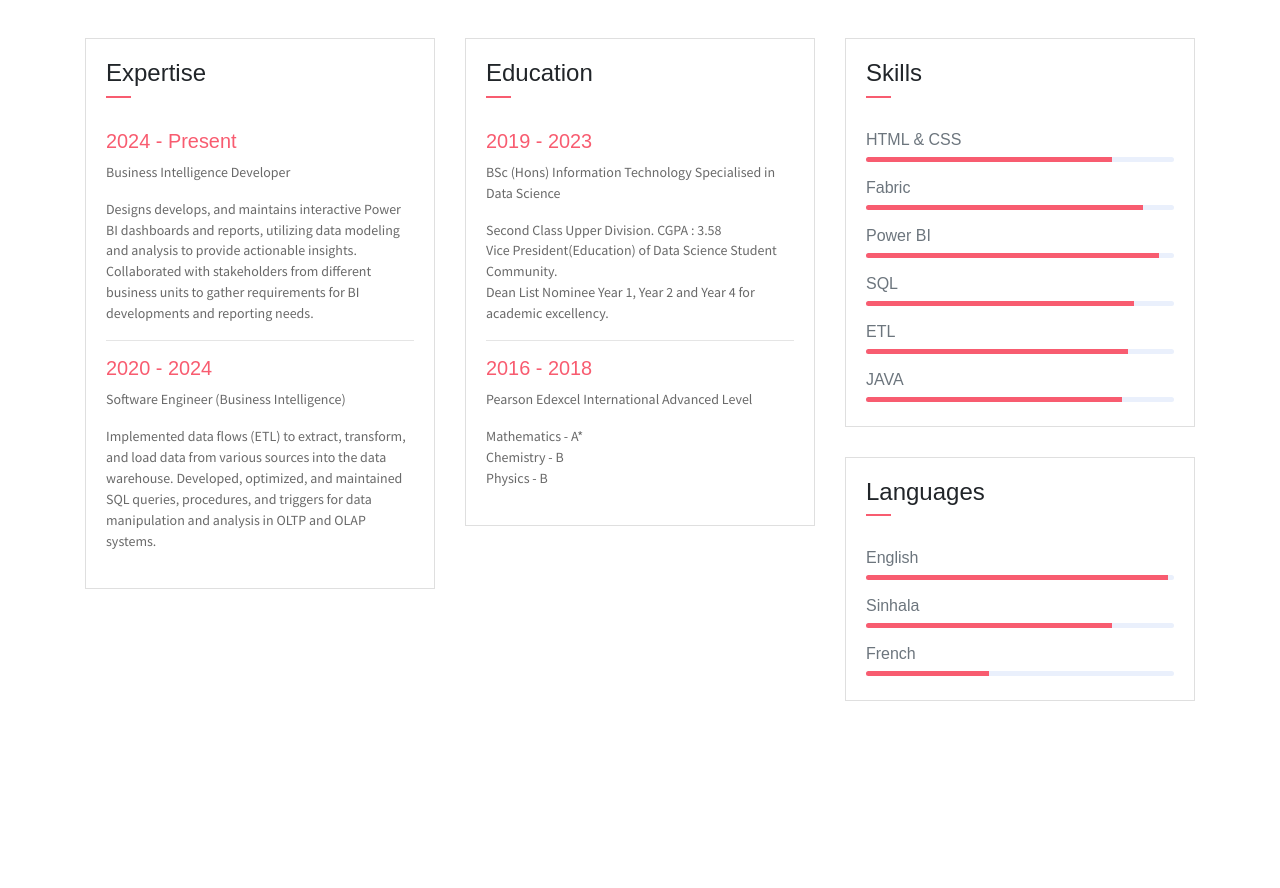
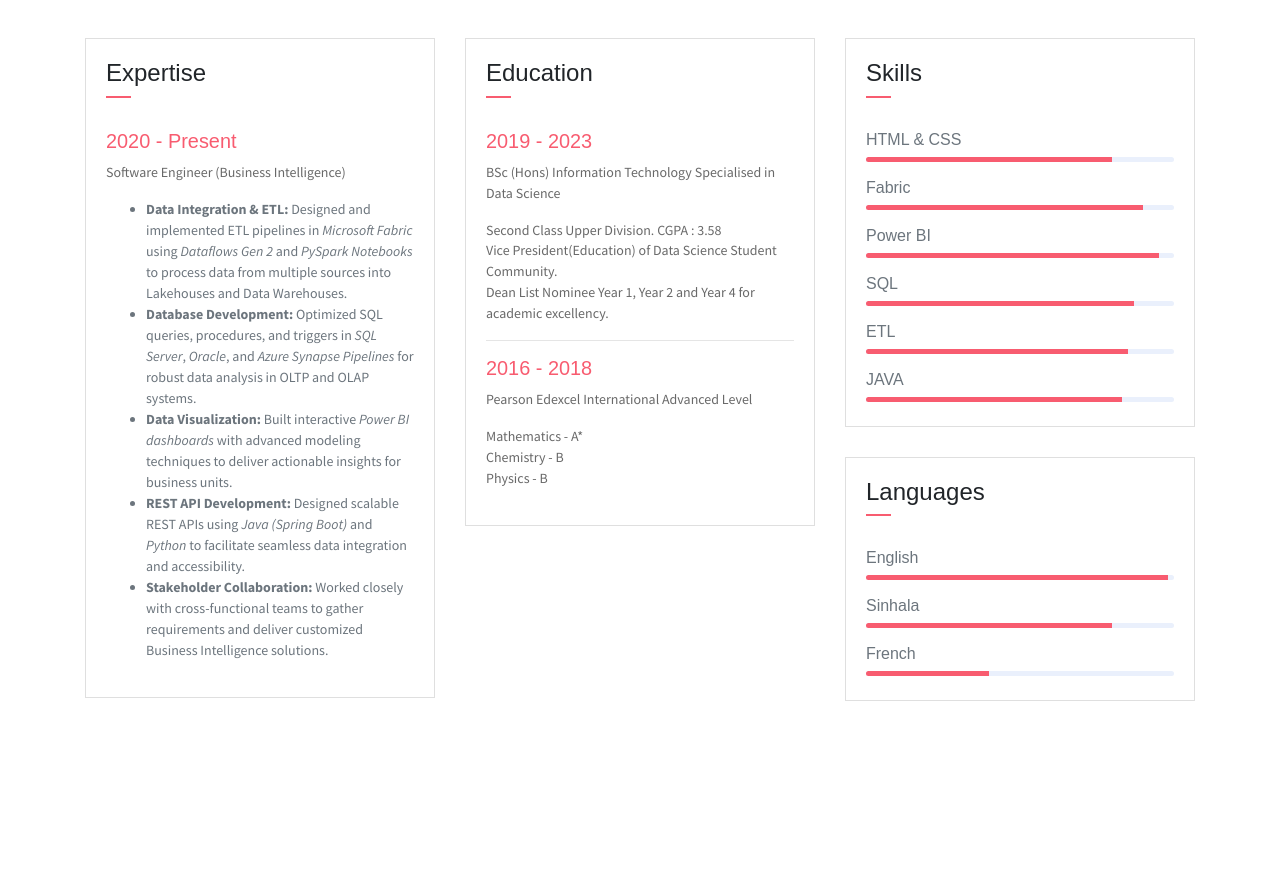
Before and after one commit to Heesha14/Heesha14.github.io, a website: page index.html in a window 1280 px wide. Shown: the part 1360-2248 px from the top of the page. Drawn offline with nearby package versions, Linux system fonts and the light colour scheme; some packages are replaced by stand-ins of ours.

Commit message:
Portfolio Update

```diff
--- a/index.html
+++ b/index.html
@@ -142,19 +142,32 @@
                             </div>
                         </div>
                         <div class="card-body">
-                            <h6 class="title text-danger">2024 - Present</h6>
+                            <!-- <h6 class="title text-danger">2024 - Present</h6>
                             <P>Business Intelligence Developer</P>
                             <P class="subtitle">
                                 Designs develops, and maintains interactive Power BI dashboards and reports, utilizing data modeling and analysis to provide actionable insights.
                                 Collaborated with stakeholders from different business units to gather requirements for BI developments and reporting needs.
                             </P>
-                            <hr>
-                            <h6 class="title text-danger">2020 - 2024</h6>
+                            <hr> -->
+                            <h6 class="title text-danger">2020 - Present</h6>
                             <P>Software Engineer (Business Intelligence)</P>
-                            <P class="subtitle">
-                                Implemented data flows (ETL) to extract, transform, and load data from various sources into the data warehouse.
-                                Developed, optimized, and maintained SQL queries, procedures, and triggers for data manipulation and analysis in OLTP and OLAP systems.
-                            </P>
+                            <ul class="subtitle">
+                                <li>
+                                  <strong>Data Integration & ETL:</strong> Designed and implemented ETL pipelines in <em>Microsoft Fabric</em> using <em>Dataflows Gen 2</em> and <em>PySpark Notebooks</em> to process data from multiple sources into Lakehouses and Data Warehouses.
+                                </li>
+                                <li>
+                                  <strong>Database Development:</strong> Optimized SQL queries, procedures, and triggers in <em>SQL Server</em>, <em>Oracle</em>, and <em>Azure Synapse Pipelines</em> for robust data analysis in OLTP and OLAP systems.
+                                </li>
+                                <li>
+                                  <strong>Data Visualization:</strong> Built interactive <em>Power BI dashboards</em> with advanced modeling techniques to deliver actionable insights for business units.
+                                </li>
+                                <li>
+                                  <strong>REST API Development:</strong> Designed scalable REST APIs using <em>Java (Spring Boot)</em> and <em>Python</em> to facilitate seamless data integration and accessibility.
+                                </li>
+                                <li>
+                                  <strong>Stakeholder Collaboration:</strong> Worked closely with cross-functional teams to gather requirements and deliver customized Business Intelligence solutions.
+                                </li>
+                            </ul>
                         </div>
                     </div>
                 </div>
```
